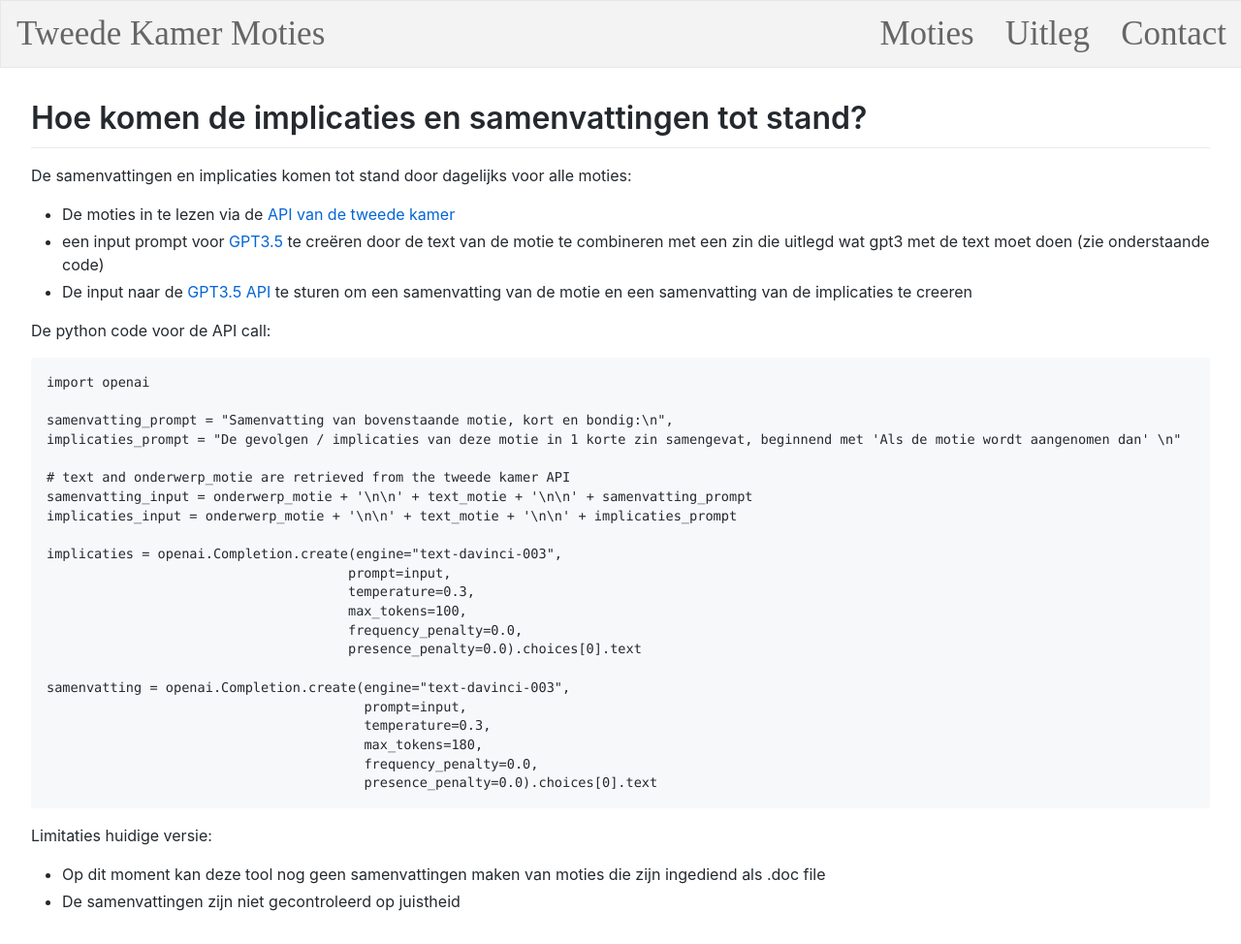
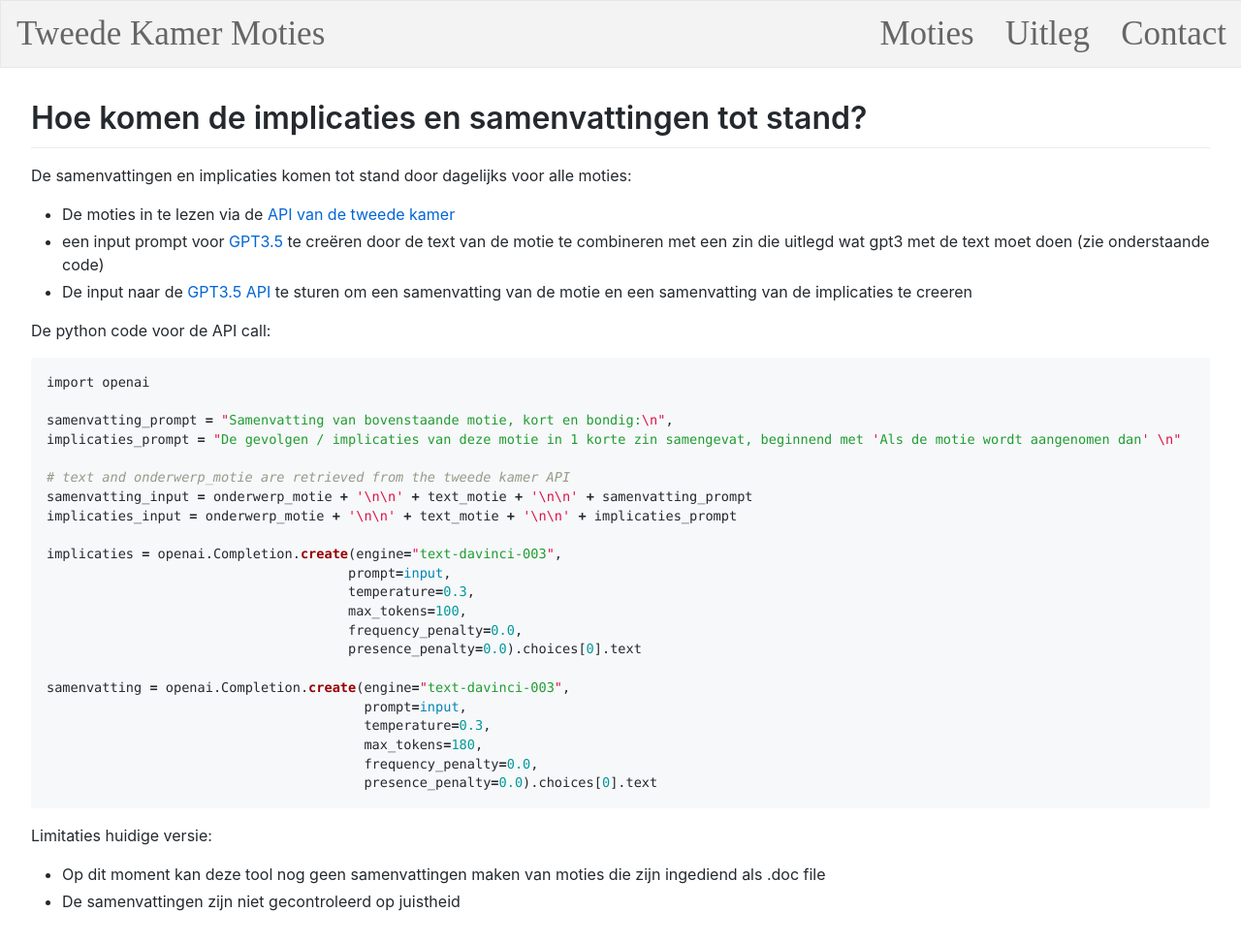
Before and after one commit to DavidZomerdijk/moties-toegelicht, a Jekyll site: the page built from uitleg.md, in a window 1280 px wide. Shown: the whole page at 97% size. Built offline with Jekyll 4.4.1, drawn with Linux system fonts in a browser that asks for light colours; our own code applies the rules of GitHub Pages for plain Markdown files.

```diff
--- a/assets/css/style.css
+++ b/assets/css/style.css
@@ -1048,63 +1048,64 @@ body {
 /* Syntax highlighting styles */
 /* ----------------------------------------------------------*/
 
-/*.highlight  { background: #ffffff; }*/
-/*.highlight .c { color: #999988; font-style: italic } !* Comment *!*/
-/*.highlight .err { color: #a61717; background-color: #e3d2d2 } !* Error *!*/
-/*.highlight .k { font-weight: bold } !* Keyword *!*/
-/*.highlight .o { font-weight: bold } !* Operator *!*/
-/*.highlight .cm { color: #999988; font-style: italic } !* Comment.Multiline *!*/
-/*.highlight .cp { color: #999999; font-weight: bold } !* Comment.Preproc *!*/
-/*.highlight .c1 { color: #999988; font-style: italic } !* Comment.Single *!*/
-/*.highlight .cs { color: #999999; font-weight: bold; font-style: italic } !* Comment.Special *!*/
-/*.highlight .gd { color: #000000; background-color: #ffdddd } !* Generic.Deleted *!*/
-/*.highlight .gd .x { color: #000000; background-color: #ffaaaa } !* Generic.Deleted.Specific *!*/
-/*.highlight .ge { font-style: italic } !* Generic.Emph *!*/
-/*.highlight .gr { color: #aa0000 } !* Generic.Error *!*/
-/*.highlight .gh { color: #999999 } !* Generic.Heading *!*/
-/*.highlight .gi { color: #000000; background-color: #ddffdd } !* Generic.Inserted *!*/
-/*.highlight .gi .x { color: #000000; background-color: #aaffaa } !* Generic.Inserted.Specific *!*/
-/*.highlight .go { color: #888888 } !* Generic.Output *!*/
-/*.highlight .gp { color: #555555 } !* Generic.Prompt *!*/
-/*.highlight .gs { font-weight: bold } !* Generic.Strong *!*/
-/*.highlight .gu { color: #aaaaaa } !* Generic.Subheading *!*/
-/*.highlight .gt { color: #aa0000 } !* Generic.Traceback *!*/
-/*.highlight .kc { font-weight: bold } !* Keyword.Constant *!*/
-/*.highlight .kd { font-weight: bold } !* Keyword.Declaration *!*/
-/*.highlight .kp { font-weight: bold } !* Keyword.Pseudo *!*/
-/*.highlight .kr { font-weight: bold } !* Keyword.Reserved *!*/
-/*.highlight .kt { color: #445588; font-weight: bold } !* Keyword.Type *!*/
-/*.highlight .m { color: #009999 } !* Literal.Number *!*/
-/*.highlight .s { color: #d14 } !* Literal.String *!*/
-/*.highlight .na { color: #008080 } !* Name.Attribute *!*/
-/*.highlight .nb { color: #0086B3 } !* Name.Builtin *!*/
-/*.highlight .nc { color: #445588; font-weight: bold } !* Name.Class *!*/
-/*.highlight .no { color: #008080 } !* Name.Constant *!*/
-/*.highlight .ni { color: #800080 } !* Name.Entity *!*/
-/*.highlight .ne { color: #990000; font-weight: bold } !* Name.Exception *!*/
-/*.highlight .nf { color: #990000; font-weight: bold } !* Name.Function *!*/
-/*.highlight .nn { color: #555555 } !* Name.Namespace *!*/
-/*.highlight .nt { color: #000080 } !* Name.Tag *!*/
-/*.highlight .nv { color: #008080 } !* Name.Variable *!*/
-/*.highlight .ow { font-weight: bold } !* Operator.Word *!*/
-/*.highlight .w { color: #bbbbbb } !* Text.Whitespace *!*/
-/*.highlight .mf { color: #009999 } !* Literal.Number.Float *!*/
-/*.highlight .mh { color: #009999 } !* Literal.Number.Hex *!*/
-/*.highlight .mi { color: #009999 } !* Literal.Number.Integer *!*/
-/*.highlight .mo { color: #009999 } !* Literal.Number.Oct *!*/
-/*.highlight .sb { color: #d14 } !* Literal.String.Backtick *!*/
-/*.highlight .sc { color: #d14 } !* Literal.String.Char *!*/
-/*.highlight .sd { color: #d14 } !* Literal.String.Doc *!*/
-/*.highlight .s2 { color: #d14 } !* Literal.String.Double *!*/
-/*.highlight .se { color: #d14 } !* Literal.String.Escape *!*/
-/*.highlight .sh { color: #d14 } !* Literal.String.Heredoc *!*/
-/*.highlight .si { color: #d14 } !* Literal.String.Interpol *!*/
-/*.highlight .sx { color: #d14 } !* Literal.String.Other *!*/
-/*.highlight .sr { color: #009926 } !* Literal.String.Regex *!*/
-/*.highlight .s1 { color: #d14 } !* Literal.String.Single *!*/
-/*.highlight .ss { color: #990073 } !* Literal.String.Symbol *!*/
-/*.highlight .bp { color: #999999 } !* Name.Builtin.Pseudo *!*/
-/*.highlight .vc { color: #008080 } !* Name.Variable.Class *!*/
-/*.highlight .vg { color: #008080 } !* Name.Variable.Global *!*/
-/*.highlight .vi { color: #008080 } !* Name.Variable.Instance *!*/
-/*.highlight .il { color: #009999 } !* Literal.Number.Integer.Long *!*/
+.highlight  { background: #ffffff; }
+.highlight .c { color: #999988; font-style: italic } /* Comment */
+.highlight .err { color: #a61717; background-color: #e3d2d2 } /* Error */
+.highlight .k { font-weight: bold } /* Keyword */
+.highlight .o { font-weight: bold } /* Operator */
+.highlight .cm { color: #999988; font-style: italic } /* Comment.Multiline */
+.highlight .cp { color: #999999; font-weight: bold } /* Comment.Preproc */
+.highlight .c1 { color: #999988; font-style: italic } /* Comment.Single */
+.highlight .cs { color: #999999; font-weight: bold; font-style: italic } /* Comment.Special */
+.highlight .gd { color: #000000; background-color: #ffdddd } /* Generic.Deleted */
+.highlight .gd .x { color: #000000; background-color: #ffaaaa } /* Generic.Deleted.Specific */
+.highlight .ge { font-style: italic } /* Generic.Emph */
+.highlight .gr { color: #aa0000 } /* Generic.Error */
+.highlight .gh { color: #999999 } /* Generic.Heading */
+.highlight .gi { color: #000000; background-color: #ddffdd } /* Generic.Inserted */
+.highlight .gi .x { color: #000000; background-color: #aaffaa } /* Generic.Inserted.Specific */
+.highlight .go { color: #888888 } /* Generic.Output */
+.highlight .gp { color: #555555 } /* Generic.Prompt */
+.highlight .gs { font-weight: bold } /* Generic.Strong */
+.highlight .gu { color: #aaaaaa } /* Generic.Subheading */
+.highlight .gt { color: #aa0000 } /* Generic.Traceback */
+.highlight .kc { font-weight: bold } /* Keyword.Constant */
+.highlight .kd { font-weight: bold } /* Keyword.Declaration */
+.highlight .kp { font-weight: bold } /* Keyword.Pseudo */
+.highlight .kr { font-weight: bold } /* Keyword.Reserved */
+.highlight .kt { color: #445588; font-weight: bold } /* Keyword.Type */
+.highlight .m { color: #009999 } /* Literal.Number */
+.highlight .s { color: #219c31
+} /* Literal.String */
+.highlight .na { color: #008080 } /* Name.Attribute */
+.highlight .nb { color: #0086B3 } /* Name.Builtin */
+.highlight .nc { color: #445588; font-weight: bold } /* Name.Class */
+.highlight .no { color: #008080 } /* Name.Constant */
+.highlight .ni { color: #800080 } /* Name.Entity */
+.highlight .ne { color: #990000; font-weight: bold } /* Name.Exception */
+.highlight .nf { color: #990000; font-weight: bold } /* Name.Function */
+.highlight .nn { color: #555555 } /* Name.Namespace */
+.highlight .nt { color: #000080 } /* Name.Tag */
+.highlight .nv { color: #008080 } /* Name.Variable */
+.highlight .ow { font-weight: bold } /* Operator.Word */
+.highlight .w { color: #bbbbbb } /* Text.Whitespace */
+.highlight .mf { color: #009999 } /* Literal.Number.Float */
+.highlight .mh { color: #009999 } /* Literal.Number.Hex */
+.highlight .mi { color: #009999 } /* Literal.Number.Integer */
+.highlight .mo { color: #009999 } /* Literal.Number.Oct */
+.highlight .sb { color: #d14 } /* Literal.String.Backtick */
+.highlight .sc { color: #d14 } /* Literal.String.Char */
+.highlight .sd { color: #d14 } /* Literal.String.Doc */
+.highlight .s2 { color: #d14 } /* Literal.String.Double */
+.highlight .se { color: #d14 } /* Literal.String.Escape */
+.highlight .sh { color: #d14 } /* Literal.String.Heredoc */
+.highlight .si { color: #d14 } /* Literal.String.Interpol */
+.highlight .sx { color: #d14 } /* Literal.String.Other */
+.highlight .sr { color: #009926 } /* Literal.String.Regex */
+.highlight .s1 { color: #d14 } /* Literal.String.Single */
+.highlight .ss { color: #990073 } /* Literal.String.Symbol */
+.highlight .bp { color: #999999 } /* Name.Builtin.Pseudo */
+.highlight .vc { color: #008080 } /* Name.Variable.Class */
+.highlight .vg { color: #008080 } /* Name.Variable.Global */
+.highlight .vi { color: #008080 } /* Name.Variable.Instance */
+.highlight .il { color: #009999 } /* Literal.Number.Integer.Long */
```
